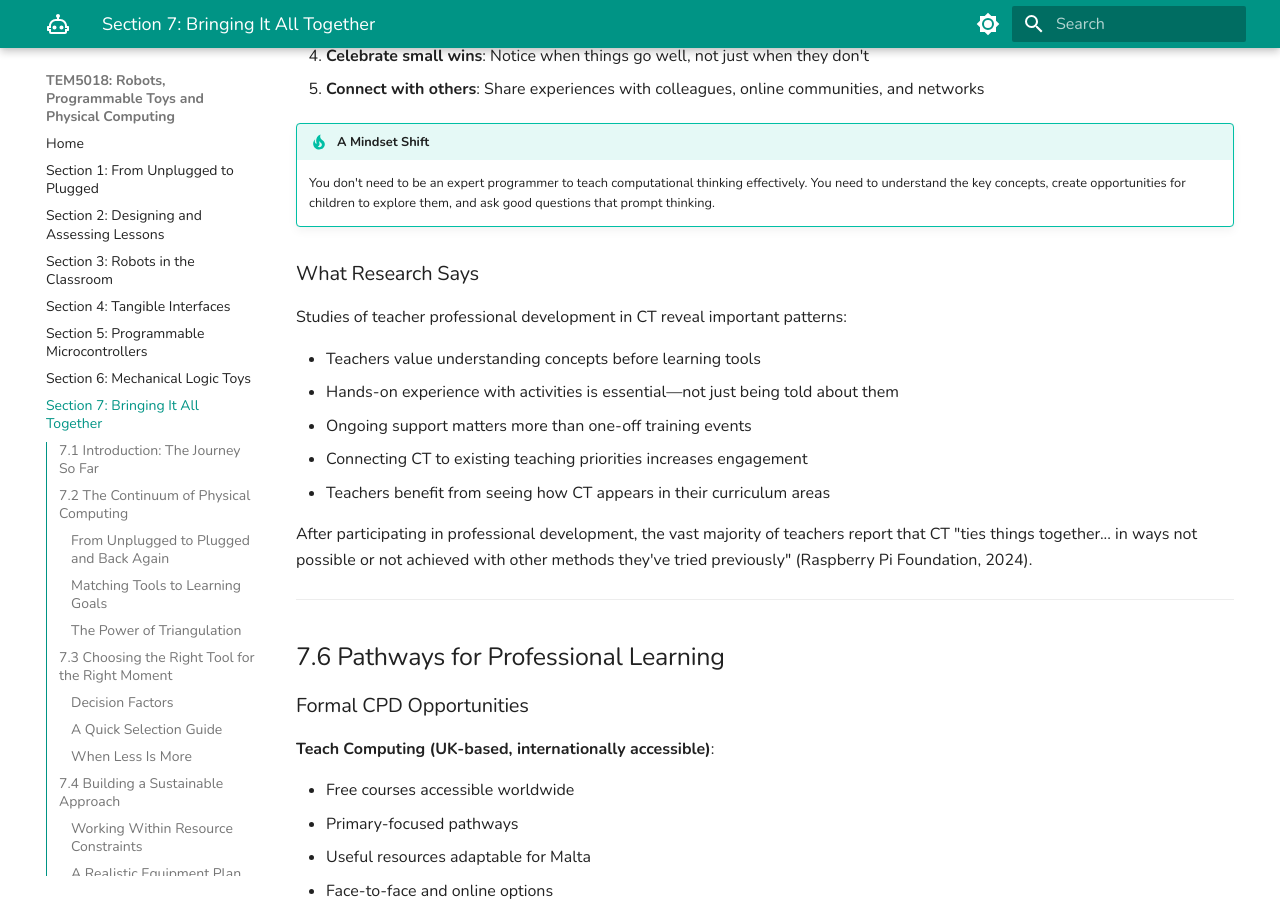
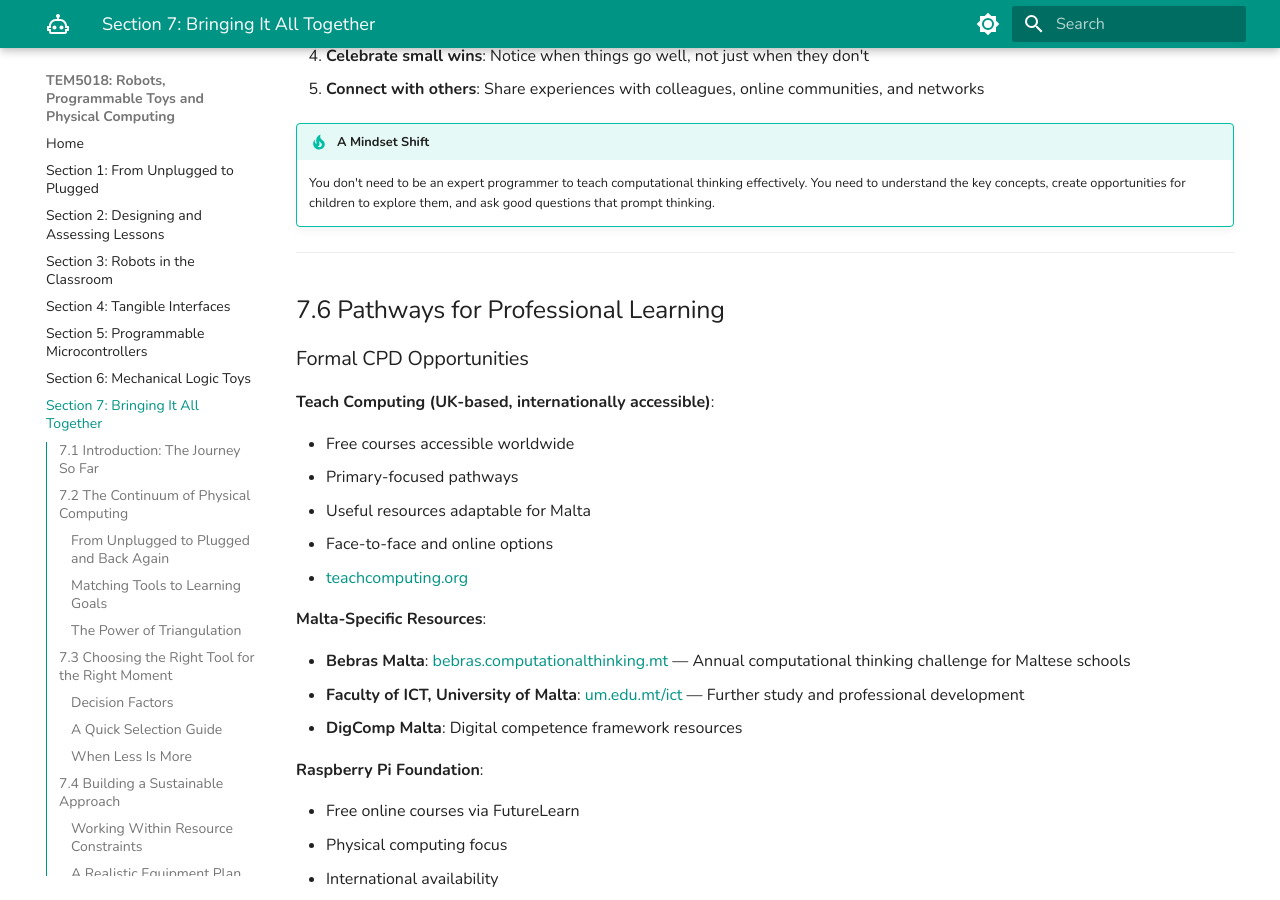
Before and after one commit to ccolo01/tem5018, an MkDocs documentation site: the page built from docs/section-7.md, in a window 1280 px wide and 900 px high, scrolled down 6060 px. Built offline with MkDocs 1.6.1 and Material for MkDocs 9.7.7, drawn with Linux system fonts in a browser that asks for light colours.

Commit message:
Update section-7.md

```diff
--- a/docs/section-7.md
+++ b/docs/section-7.md
@@ -212,18 +212,6 @@ Confidence grows through successful experience, not through waiting until you fe
 
 !!! tip "A Mindset Shift"
     You don't need to be an expert programmer to teach computational thinking effectively. You need to understand the key concepts, create opportunities for children to explore them, and ask good questions that prompt thinking.
-
-### What Research Says
-
-Studies of teacher professional development in CT reveal important patterns:
-
-- Teachers value understanding concepts before learning tools
-- Hands-on experience with activities is essential—not just being told about them
-- Ongoing support matters more than one-off training events
-- Connecting CT to existing teaching priorities increases engagement
-- Teachers benefit from seeing how CT appears in their curriculum areas
-
-After participating in professional development, the vast majority of teachers report that CT "ties things together... in ways not possible or not achieved with other methods they've tried previously" (Raspberry Pi Foundation, 2024).
 
 ---
 
```
